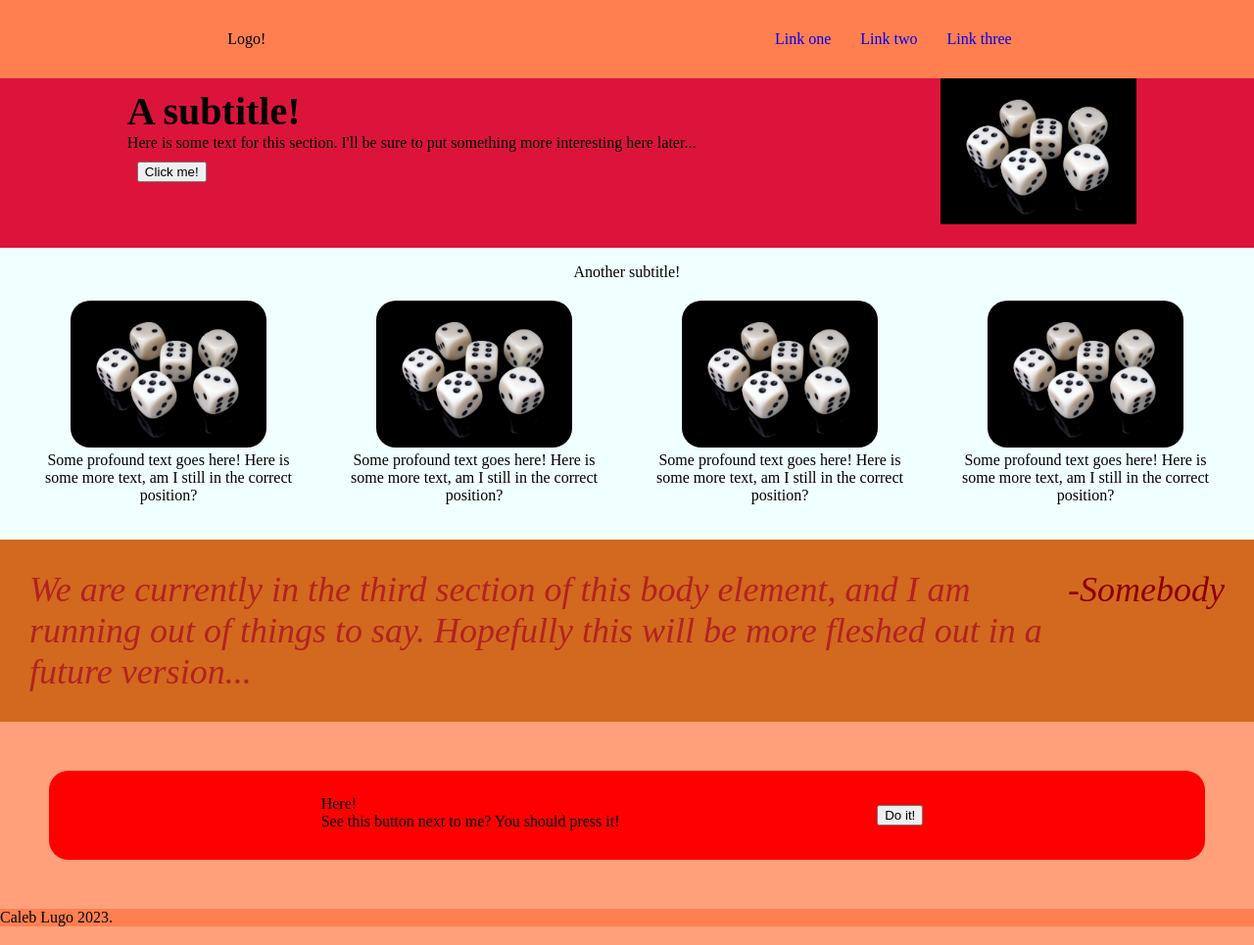
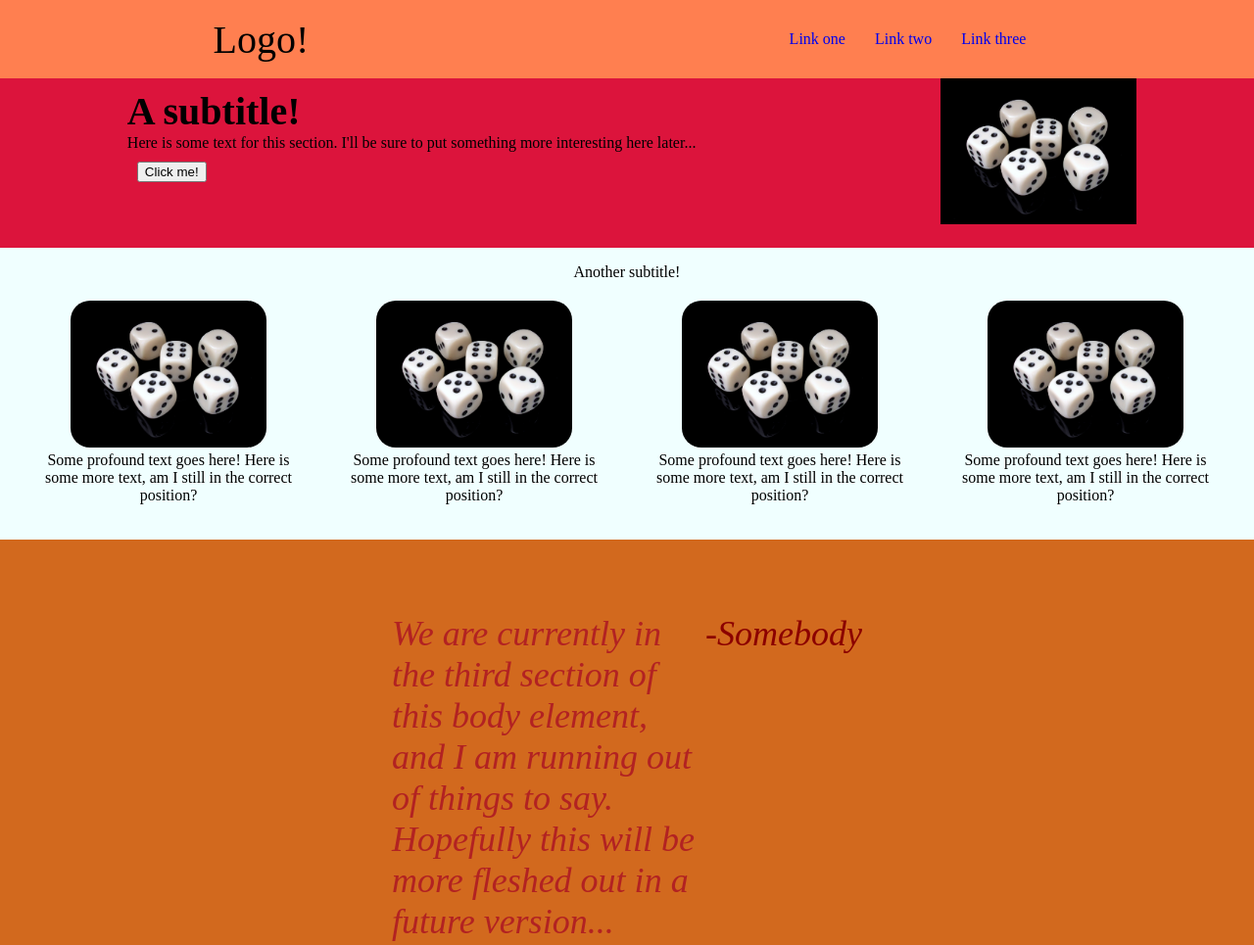
Before and after one commit to CNL-Dev/odin-landing-page, a plain HTML site: page index.html in a window 1280 px wide. Shown: the top 965 px of the page at 98% size. Drawn offline with Linux system fonts and the light colour scheme.

Commit message:
Changed sections 3's margin

```diff
--- a/style.css
+++ b/style.css
@@ -72,7 +72,6 @@ button {
     flex-direction: row;
     justify-content: space-evenly;
     background-color: chocolate;
-    padding: 30px;
 }
 
 .content-3-text,
@@ -100,9 +99,14 @@ button {
 
 }
 
+.content-3-text {
+    margin: 75px 0 75px 400px;
+}
+
 .quote {
     color: darkred;
     white-space: nowrap;
+    margin: 75px 400px 75px 0;
 }
 
 .image-content-container {
@@ -136,5 +140,6 @@ button {
 }
 
 .logo {
+    font-size: 40px;
     font-weight: 800px;
 }
```
